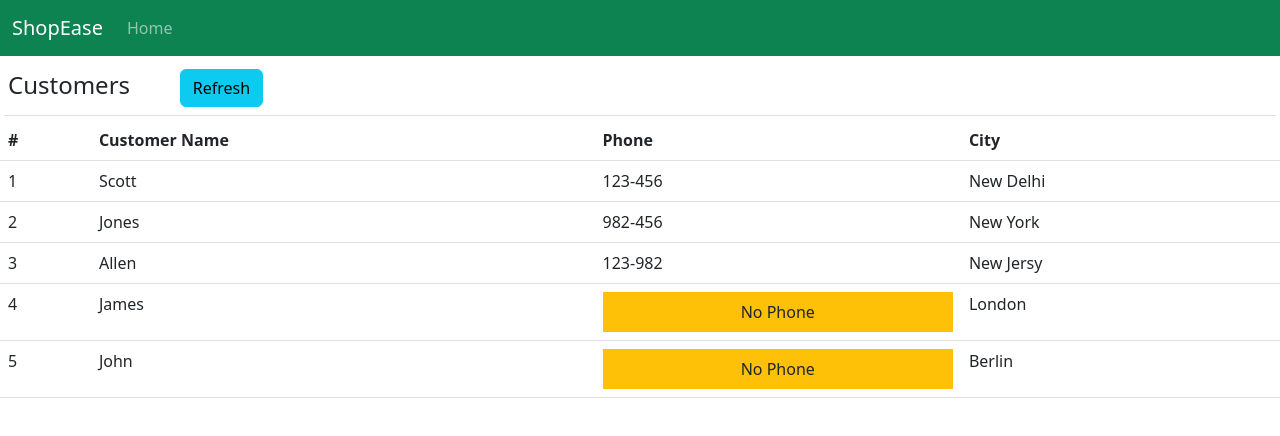
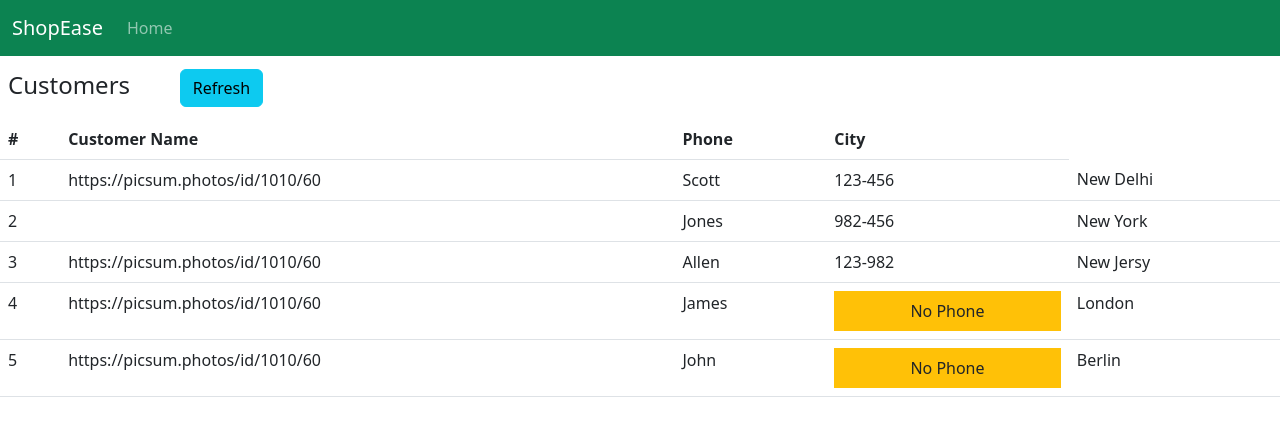
Before and after one commit to Nyakamba/ShopEase, a React (Vite) app: page / in a window 1280 px wide. Shown: the top 436 px of the page. Built offline with nearby package versions, Linux system fonts and the light colour scheme.

Commit message:
mainContent

```diff
--- a/src/MainContent.jsx
+++ b/src/MainContent.jsx
@@ -10,6 +10,7 @@
         name: "Scott",
         phone: "123-456",
         address: { city: "New Delhi" },
+        photo: "https://picsum.photos/id/1010/60",
       },
       { id: 2, name: "Jones", phone: "982-456", address: { city: "New York" } },
       {
@@ -17,15 +18,28 @@
         name: "Allen",
         phone: "123-982",
         address: { city: "New Jersy" },
+        photo: "https://picsum.photos/id/1010/60",
       },
-      { id: 4, name: "James", phone: null, address: { city: "London" } },
-      { id: 5, name: "John", phone: null, address: { city: "Berlin" } },
+      {
+        id: 4,
+        name: "James",
+        phone: null,
+        address: { city: "London" },
+        photo: "https://picsum.photos/id/1010/60",
+      },
+      {
+        id: 5,
+        name: "John",
+        phone: null,
+        address: { city: "Berlin" },
+        photo: "https://picsum.photos/id/1010/60",
+      },
     ],
   };
   render() {
     return (
       <div>
-        <h4 className="border-bottom m-1 p-1">
+        <h4 className="m-1 p-1">
           {this.state.pageTitle}
 
           <span className="badge badge-secondary m-2">
@@ -46,25 +60,7 @@
               <th>City</th>
             </tr>
           </thead>
-          <tbody>
-            {this.state.customers.map((cust) => {
-              return (
-                <tr key={cust.id}>
-                  <td>{cust.id}</td>
-                  <td> {cust.name} </td>
-                  <td>
-                    {" "}
-                    {cust.phone ? (
-                      cust.phone
-                    ) : (
-                      <div className="bg-warning p-2 text-center">No Phone</div>
-                    )}{" "}
-                  </td>
-                  <td>{cust.address.city} </td>
-                </tr>
-              );
-            })}
-          </tbody>
+          <tbody>{this.getCustomerRow()}</tbody>
         </table>
       </div>
     );
@@ -75,4 +71,25 @@
       customersCount: 7,
     });
   };
+
+  getPhoneToRender = (phone) => {
+    if (phone) return phone;
+    else {
+      return <div className="bg-warning p-2 text-center">No Phone</div>;
+    }
+  };
+
+  getCustomerRow = () => {
+    return this.state.customers.map((cust) => {
+      return (
+        <tr key={cust.id}>
+          <td>{cust.id}</td>
+          <td>{cust.photo}</td>
+          <td>{cust.name}</td>
+          <td>{this.getPhoneToRender(cust.phone)}</td>
+          <td>{cust.address.city}</td>
+        </tr>
+      );
+    });
+  };
 }
```
